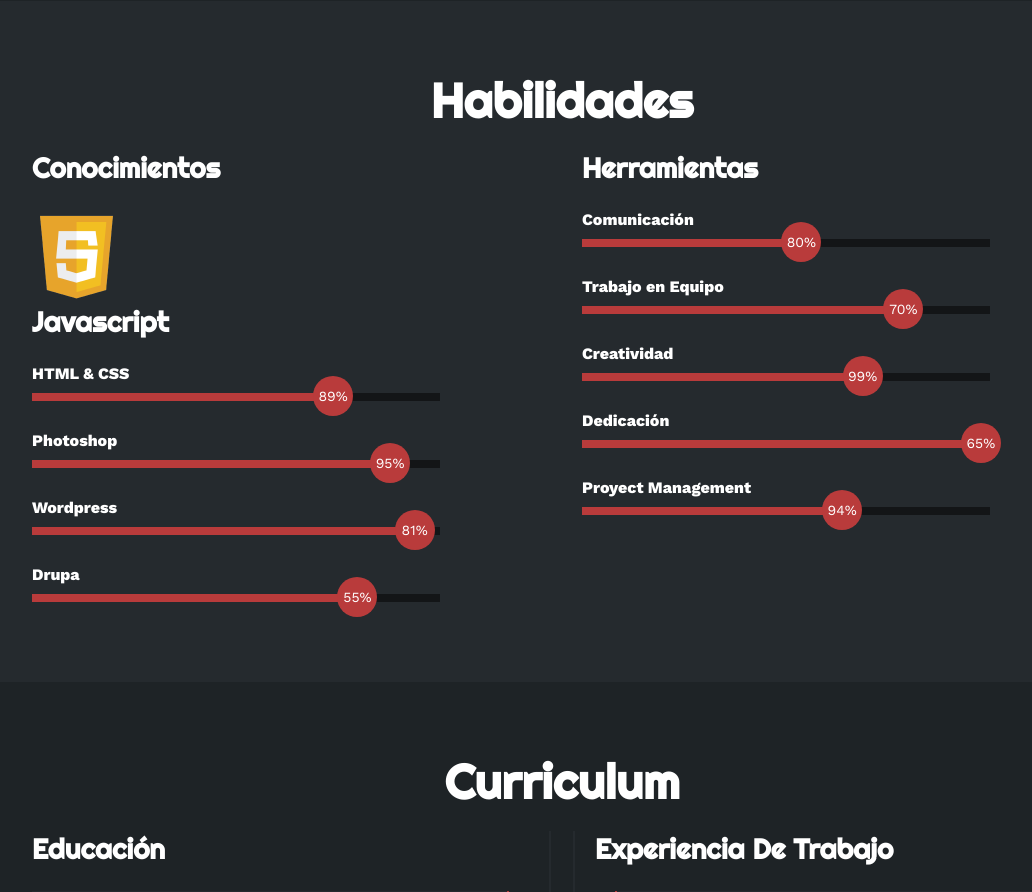
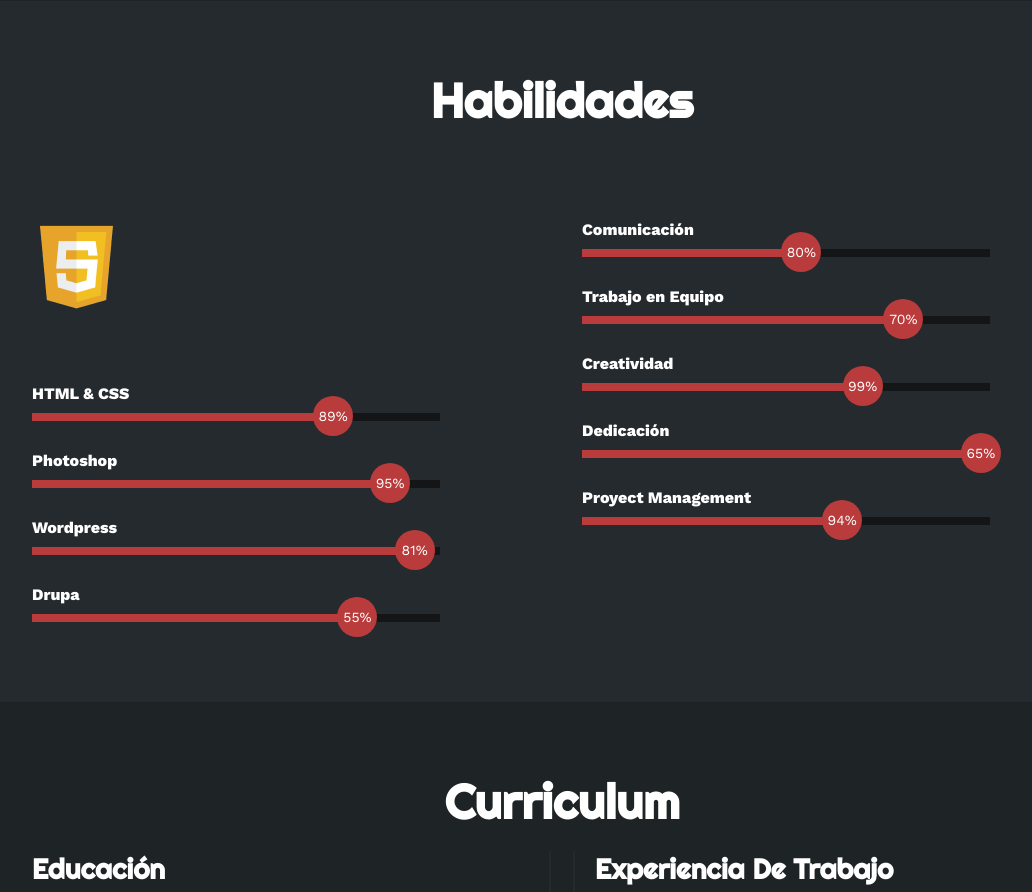
Before and after one commit to hdgomez8/portafolio, a PHP site: page / in a window 1280 px wide. Shown: the part 1479-2371 px from the top of the page, without its empty margins (78-1110 px from the left). Run offline with PHP 8.4, Linux system fonts and the light colour scheme; some libraries are stand-ins or nearby versions.

Commit message:
Actualizacion JS

```diff
--- a/estilo.css
+++ b/estilo.css
@@ -227,6 +227,23 @@ html{
     text-align: center;
     padding: 20px 0;
 
+}
+.skills h3 {
+    background-color: var(--dark2);
+    text-align: center;
+    border-radius: 5px;
+    padding:5px 0;
+    font-size: 1.1rem;
+    color: var(--primary);
+    width:100px;
+    opacity: 0;
+    transform: translate(0px,-100px);
+    transition: transform 0.4s ease, opacity 0.4s ease;
+}
+.knowledge>div:hover h3,
+.tools>div:hover h3 {
+    opacity: 1;
+    transform: translate(0px,-150px);
 }
 .skills .fila{
     display: flex;
--- a/index.html
+++ b/index.html
@@ -156,7 +156,7 @@
             <h2>Habilidades</h2>
             <div class="fila">
                 <!-- Technical Skill -->
-                <div class="col">
+                <div class="col knowledge">
                     <h3>Conocimientos</h3>
                     <div class="skill">
                         <div><img src="img/js-icon.png" alt="">
```
